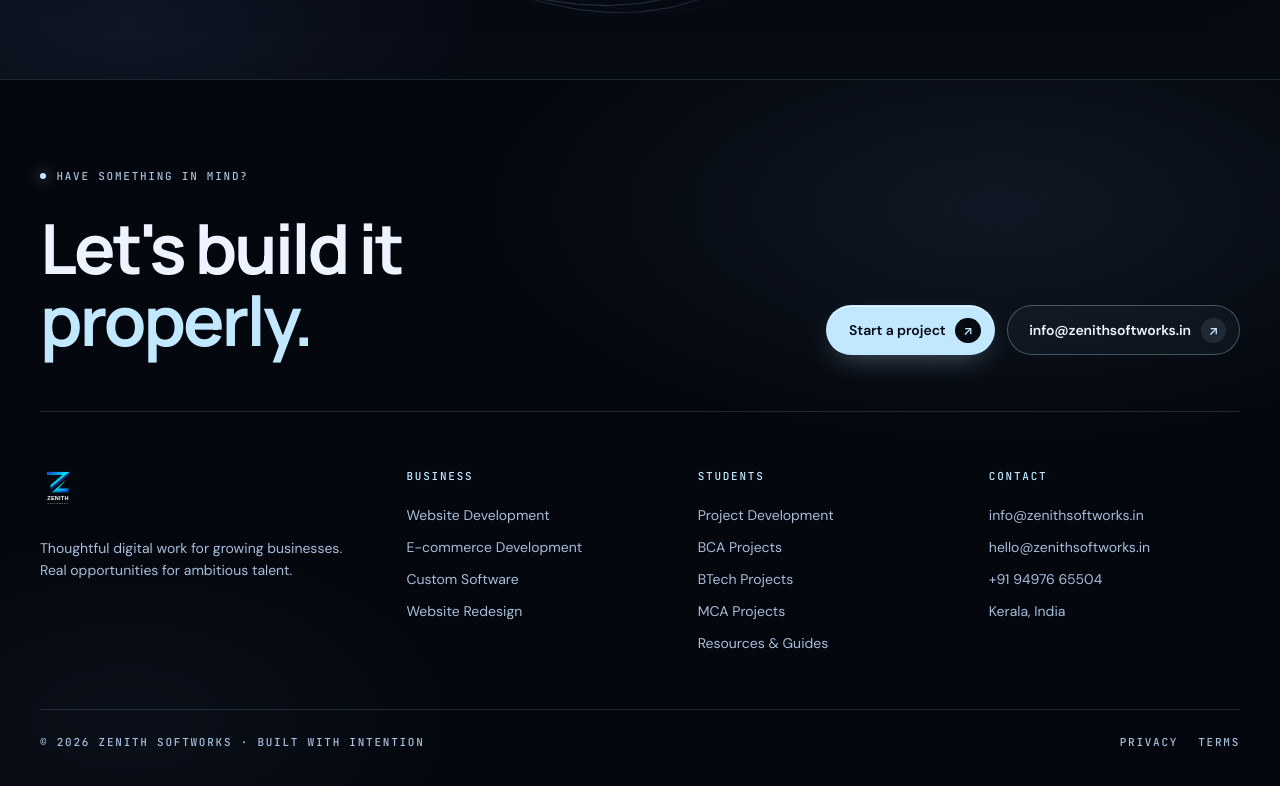
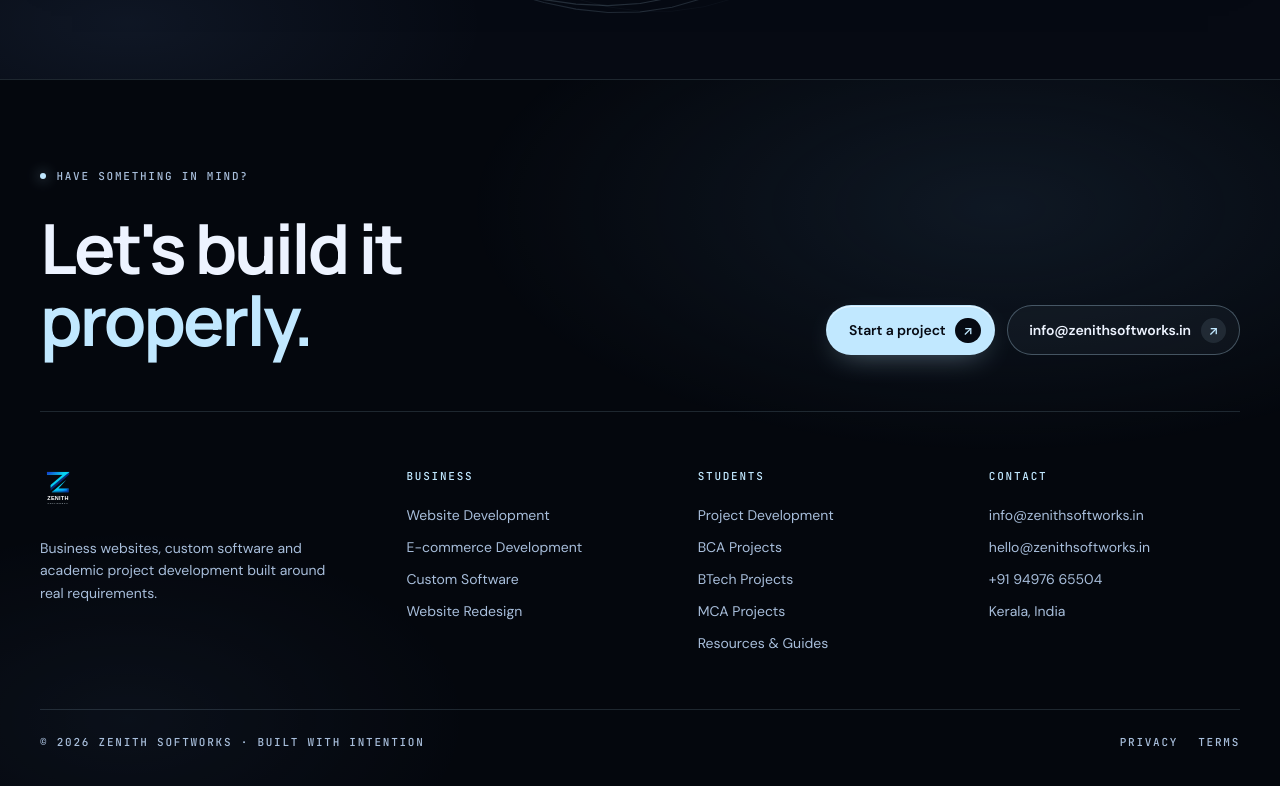
Before and after one commit to musammilvilayil/zenith, a React (Vite) app: page / in a window 1280 px wide. Shown: the part 4984-5770 px from the top of the page. Built offline with nearby package versions, Linux system fonts and the light colour scheme.

Commit message:
Align footer copy with business and student project positioning

```diff
--- a/src/components/layout/SiteLayout.jsx
+++ b/src/components/layout/SiteLayout.jsx
@@ -223,8 +223,7 @@ export default function SiteLayout({ children }) {
                 />
               </Link>
               <p className="mt-5 max-w-xs text-sm leading-relaxed text-muted">
-                Thoughtful digital work for growing businesses. Real opportunities for ambitious
-                talent.
+                Business websites, custom software and academic project development built around real requirements.
               </p>
             </div>
 
```
